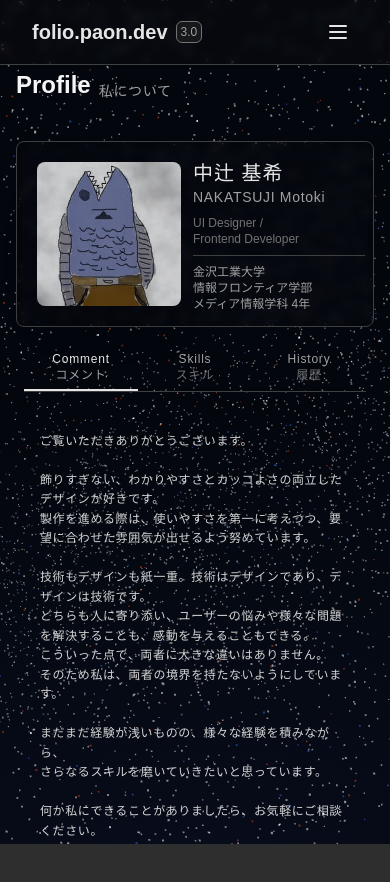
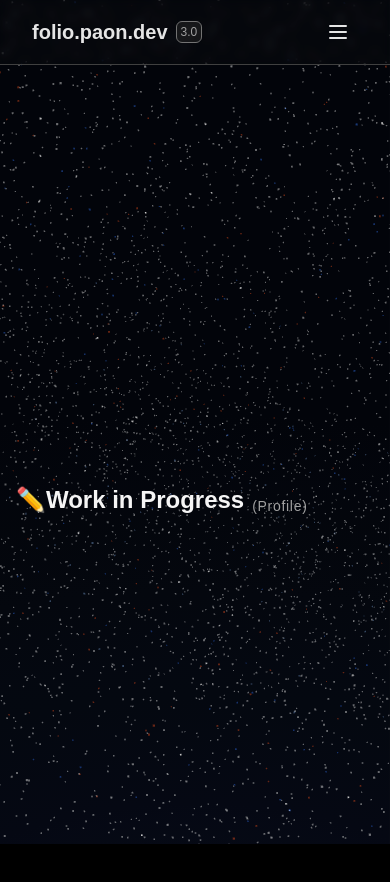
Before and after one commit to katsuji3197/portfolio3, a Next.js app: page /profile in a window 390 px wide. Shown: the top 882 px of the page. Built offline with nearby package versions, Linux system fonts and the light colour scheme; a web font is replaced by a local one.

Commit message:
微調整 (#19)

```diff
--- a/app/(main)/globals.css
+++ b/app/(main)/globals.css
@@ -1,7 +1,7 @@
 @import 'tailwindcss';
 
 :root {
-  background: #2e2e2e;
+  background: #000000;
 }
 
 @theme inline {
--- a/app/(main)/profile/page.tsx
+++ b/app/(main)/profile/page.tsx
@@ -9,47 +9,10 @@ export default function Profile() {
         <div className="flex flex-col gap-10 h-full justify-center items-center w-full ">
           <div className="flex items-center justify-between px-4 sm:px-12 xl:px-48 2xl:max-w-[1500px] w-full">
             <div className="flex items-end gap-2">
-              <h2 className="text-2xl font-bold">Profile</h2>
+              <h2 className="text-2xl font-bold">✏️Work in Progress</h2>
               <p className="text-sm text-neutral-400 font-medium tracking-wider">
-                私について
+                (Profile)
               </p>
-            </div>
-          </div>
-          <div className="w-full flex flex-col gap-4 md:flex-row items-start justify-between px-4 sm:px-12 xl:px-48 2xl:max-w-[1500px]">
-            <div className="flex items-center md:flex-col justify-start w-full md:w-fit p-2 md:px-4 md:py-0 md:pb-3 bg-neutral-900/10 backdrop-blur-xs border-[1px] border-neutral-700 rounded-lg mt-0 md:mt-12">
-              <Image
-                src="/img/katsuji-fish.jpg"
-                alt="profile"
-                width={1000}
-                height={1000}
-                className="max-w-[20vh] md:max-w-none w-36 h-auto md:w-full md:h-full object-cover rounded-lg m-3 opacity-80 shadow-2xl"
-              />
-              <div className="flex flex-col gap-2 w-full md:min-w-64">
-                <div className="flex flex-col pt-1">
-                  <h2 className="text-xl font-medium text-neutral-200 tracking-wider">
-                    中辻 基希
-                  </h2>
-                  <p className="text-sm text-neutral-400 font-medium tracking-wider">
-                    NAKATSUJI Motoki
-                  </p>
-                </div>
-                <p className="text-xs md:text-md text-neutral-500 font-medium">
-                  UI Designer / <br className="md:hidden" /> Frontend Developer
-                </p>
-                <div className="h-[1px] w-full pr-2 bg-neutral-700" />
-                <ul className="flex flex-col gap-2">
-                  <li className="flex flex-col gap-2 text-neutral-400 text-xs md:text-sm">
-                    <ul>
-                      金沢工業大学 <br className="md:hidden" />{' '}
-                      情報フロンティア学部
-                      <br /> メディア情報学科 4年
-                    </ul>
-                  </li>
-                </ul>
-              </div>
-            </div>
-            <div className="w-full px-2 md:px-12 text-md flex flex-col gap-2 items-start text-neutral-300 tracking-wider">
-              <ProfileTabs />
             </div>
           </div>
         </div>
--- a/components/accordion.tsx
+++ b/components/accordion.tsx
@@ -51,7 +51,7 @@ export default function Accordion({
             damping: 25,
             stiffness: 200,
           }}
-          className="max-h-[80vh] relative bg-neutral-900/10 backdrop-blur-xs border-t border-neutral-700 overflow-y-auto"
+          className="max-h-[80vh] relative bg-neutral-900/10  rounded-t-xl mx-2 backdrop-blur-xs border-t border-neutral-700 overflow-y-auto"
         >
           {/* ヘッダー - sticky */}
           <div
@@ -121,7 +121,7 @@ export default function Accordion({
           isOpen ? 'h-fit opacity-100' : 'max-h-0 opacity-0'
         }`}
       >
-        <div className="px-6 py-4 bg-neutral-900/10">{children}</div>
+        <div className="px-6 py-12 bg-neutral-900/10">{children}</div>
       </div>
     </div>
   );
--- a/components/night-sky.tsx
+++ b/components/night-sky.tsx
@@ -147,7 +147,7 @@ export default function NightSky() {
           uniforms: {
             uTime: { value: 0 },
             uFadeDuration: { value: 1.2 },
-            // サイズを3倍に
+            // サイズを2倍に
             uSize: { value: size * 1.2 * 2 },
             map: { value: circularTexture },
           },
@@ -199,12 +199,12 @@ export default function NightSky() {
 
         const bandWidth = 200;
         const bandLength = 12000;
-        const thickness = 600; // 太さを150から50に変更
+        const thickness = 600;
         const maxDelay = 4.0;
 
         for (let i = 0; i < count; i++) {
           // 帯状の領域に星を配置
-          const x = (Math.random() - 0.5) * bandLength;
+          const x = (Math.random() - 0.7) * bandLength;
           // yとzで楕円形の断面を表現し、中心部の密度を高くする
           const u = Math.random() * 1 * Math.PI;
           const r = Math.sqrt(Math.random()); // 中心に寄せるための平方根
@@ -285,9 +285,9 @@ export default function NightSky() {
       };
       // --- ここまで天の川の生成 ---
 
-      layer1 = createStars(7000, '#eaf2ff', 2.0, 950);
-      layer2 = createStars(5600, '#d9e6ff', 3.0, 1400);
-      layer3 = createStars(4600, '#ffffff', 4.0, 1700);
+      layer1 = createStars(8000, '#eaf2ff', 2.0, 950);
+      layer2 = createStars(7600, '#d9e6ff', 3.0, 1400);
+      layer3 = createStars(5600, '#ffffff', 4.0, 1700);
 
       // ShaderMaterial の uniform を初期化
       const initLayerUniforms = (layer: any, fadeDuration = 1.2) => {
@@ -302,10 +302,10 @@ export default function NightSky() {
       initLayerUniforms(layer3, 2.0);
 
       // 天の川を生成してシーンに追加
-      milkyWay = createMilkyWay(43000, '#ffffff', 1.0);
+      milkyWay = createMilkyWay(28000, '#ffffff', 1.0);
       // 天の川を斜めに傾ける
       milkyWay.points.rotation.x = Math.PI / 6;
-      milkyWay.points.rotation.z = Math.PI / 6;
+      milkyWay.points.rotation.z = -Math.PI / 6;
 
       root.add(layer1.points);
       root.add(layer2.points);
@@ -339,7 +339,6 @@ export default function NightSky() {
         );
         const headMaterial = new PointsMaterial({
           color: new Color('#a2b8ff'),
-          // 流れ星の頭を大きく明るく（サイズと不透明度を3倍）
           size: 2.0 * 2.0,
           transparent: true,
           opacity: 0.4,
@@ -466,14 +465,14 @@ export default function NightSky() {
         root.rotation.x = Math.sin(elapsed * 0.08) * 0.05;
 
         // パララックス風に各レイヤーを微妙に動かす
-        layer1.points.rotation.y += 0.0003;
-        layer2.points.rotation.y += 0.0001;
-        layer3.points.rotation.y += 0.00005;
+        layer1.points.rotation.y += 0.0002;
+        layer2.points.rotation.y += 0.00007;
+        layer3.points.rotation.y += 0.00002;
         milkyWay.points.rotation.x += 0.00008; // 天の川もゆっくり回転
 
         // カメラのゆるいドリフト
-        camera.position.x = Math.sin(elapsed * 0.15) * 20;
-        camera.position.y = Math.cos(elapsed * 0.12) * 12;
+        camera.position.x = Math.sin(elapsed * 0.15) * 10;
+        camera.position.y = Math.cos(elapsed * 0.12) * 6;
         camera.lookAt(0, 0, 0);
 
         // 流れ星のスポーン（確率的）
@@ -599,7 +598,7 @@ export default function NightSky() {
   return (
     <div
       ref={containerRef}
-      className="fixed inset-0 -z-10 pointer-events-none"
+      className="fixed inset-0 -z-10 pointer-events-none opacity-80"
       style={{
         background:
           'radial-gradient(1000px 600px at 50% 120%, #0b1226 0%, #070b18 35%, #050912 70%, #03060d 100%)',
--- a/components/profile-tabs.tsx
+++ b/components/profile-tabs.tsx
@@ -39,7 +39,7 @@ export default function ProfileTabs() {
   const tabs = [
     { id: 'comment' as TabType, label: 'Comment', jpLabel: 'コメント' },
     { id: 'skills' as TabType, label: 'Skills', jpLabel: 'スキル' },
-    { id: 'history' as TabType, label: 'History', jpLabel: '履歴' },
+    { id: 'history' as TabType, label: 'History', jpLabel: '略歴' },
   ];
 
   // スキルデータの配列
@@ -102,6 +102,9 @@ export default function ProfileTabs() {
       case 'comment':
         return (
           <div className="text-xs md:text-sm w-full text-neutral-300 lg:w-[110%] text-start flex flex-col items-start leading-relaxed tracking-wider">
+            <h1 className="pb-4 font-semibold text-md md:text-xl text-neutral-400">
+              コメント
+            </h1>
             <p>ご覧いただきありがとうございます。</p>
             <br />
             <p>
@@ -115,12 +118,14 @@ export default function ProfileTabs() {
               技術もデザインも紙一重。技術はデザインであり、デザインは技術です。
             </p>
             <p>
-              どちらも人に寄り添い、ユーザーの悩みや様々な問題を解決することも、感動を与えることもできる。
+              どちらも人に寄り添い、悩みや様々な問題を解決することも、感動を与えることもできます。
             </p>
-            <p>こういった点で、両者に大きな違いはありません。</p>
+            <p>
+              こういった点で、両者に大きな違いはありません。このような考えを持っています。
+            </p>
             <p>そのため私は、両者の境界を持たないようにしています。</p>
             <br />
-            <p>まだまだ経験が浅いものの、様々な経験を積みながら、</p>
+            <p>まだまだ経験が浅いため、様々な経験を積みながら、</p>
             <p>さらなるスキルを磨いていきたいと思っています。</p>
             <br />
             <p>何か私にできることがありましたら、お気軽にご相談ください。</p>
@@ -128,6 +133,10 @@ export default function ProfileTabs() {
         );
       case 'skills':
         return (
+          <div>
+            <h1 className="pb-4 font-semibold text-md md:text-xl text-neutral-400">
+              スキル
+            </h1>
             <div className="flex flex-col lg:grid grid-cols-2 gap-12">
               {skillsData.map((category, categoryIndex) => (
                 <div key={categoryIndex}>
@@ -146,12 +155,15 @@ export default function ProfileTabs() {
                           height={20}
                           className="opacity-70"
                         />
-                      <span className="text-sm lg:text-base">{item.name}</span>
+                        <span className="text-sm lg:text-base">
+                          {item.name}
+                        </span>
                       </div>
                     ))}
                   </div>
                 </div>
               ))}
+            </div>
           </div>
         );
       case 'history':
--- a/components/timeline-home.tsx
+++ b/components/timeline-home.tsx
@@ -15,6 +15,9 @@ const timelineData = [
 export default function TimelineHome() {
   return (
     <div className="flex flex-col gap-0">
+      <h1 className="pb-4 font-semibold text-md md:text-xl text-neutral-400">
+        略歴
+      </h1>
       {timelineData.map((item, index) => (
         <TimelineItem key={index} year={item.year} text={item.text} />
       ))}
```
Also changed, not shown: components/dna-helix.tsx (+11 -0 lines), components/header.tsx (+10 -1 lines). Lines whose indentation alone changed are shown as unchanged.
